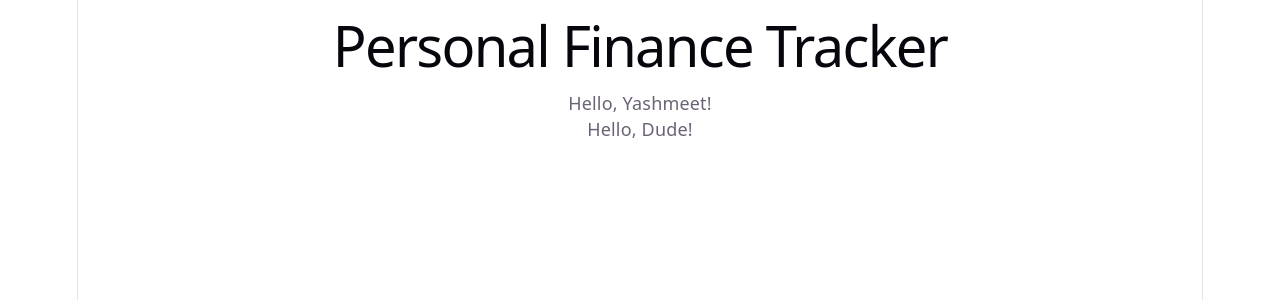
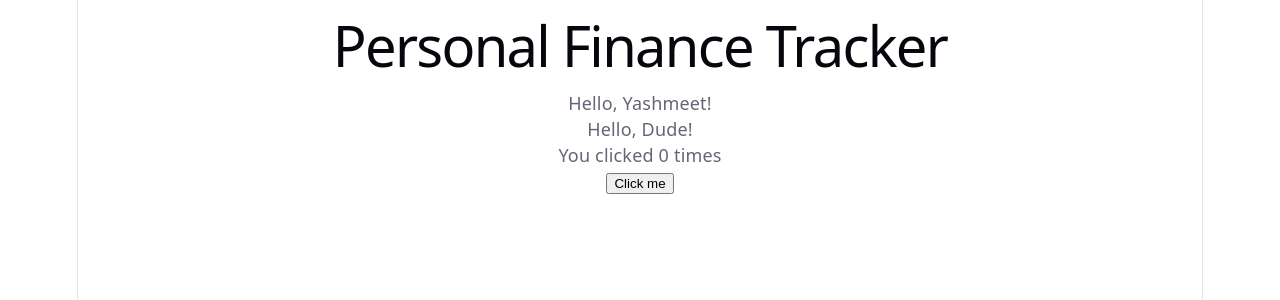
Before and after one commit to Yashmeet01/personal-finance-tracker, a React (Vite) app in the folder client/: page / in a window 1280 px wide. Shown: the top 300 px of the page. Built offline with nearby package versions, Linux system fonts and the light colour scheme.

Commit message:
Add Counter component with useState

```diff
--- a/client/src/App.jsx
+++ b/client/src/App.jsx
@@ -1,4 +1,5 @@
 import Greeting from "./components/Greeting";
+import Counter from "./components/Counter";
 
 function App() {
   return (
@@ -6,6 +7,7 @@ function App() {
       <h1>Personal Finance Tracker</h1>
       <Greeting name="Yashmeet" />
       <Greeting name="Dude" />
+      <Counter />
     </div>
   );
 }
--- /dev/null
+++ b/client/src/components/Counter.jsx
@@ -0,0 +1,14 @@
+import { useState } from "react";
+
+function Counter() {
+  const [count, setCount] = useState(0);
+
+  return (
+    <div>
+      <p>You clicked {count} times</p>
+      <button onClick={() => setCount(count + 1)}>Click me</button>
+    </div>
+  );
+}
+
+export default Counter;
```
